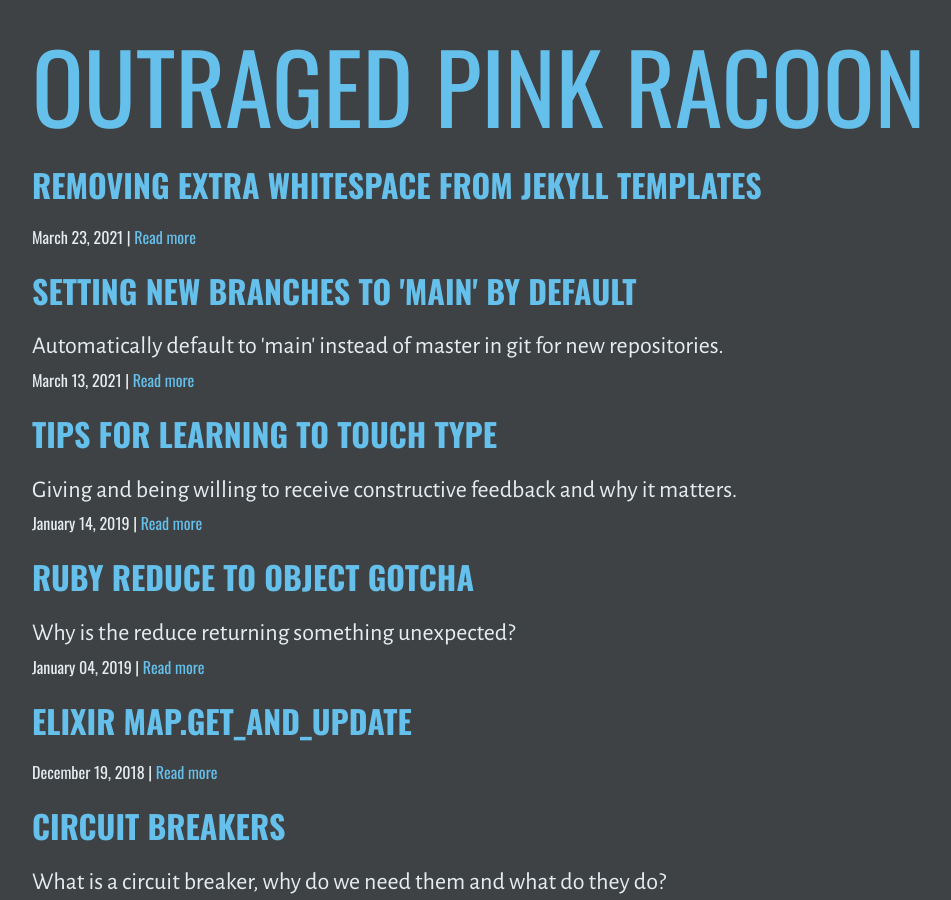
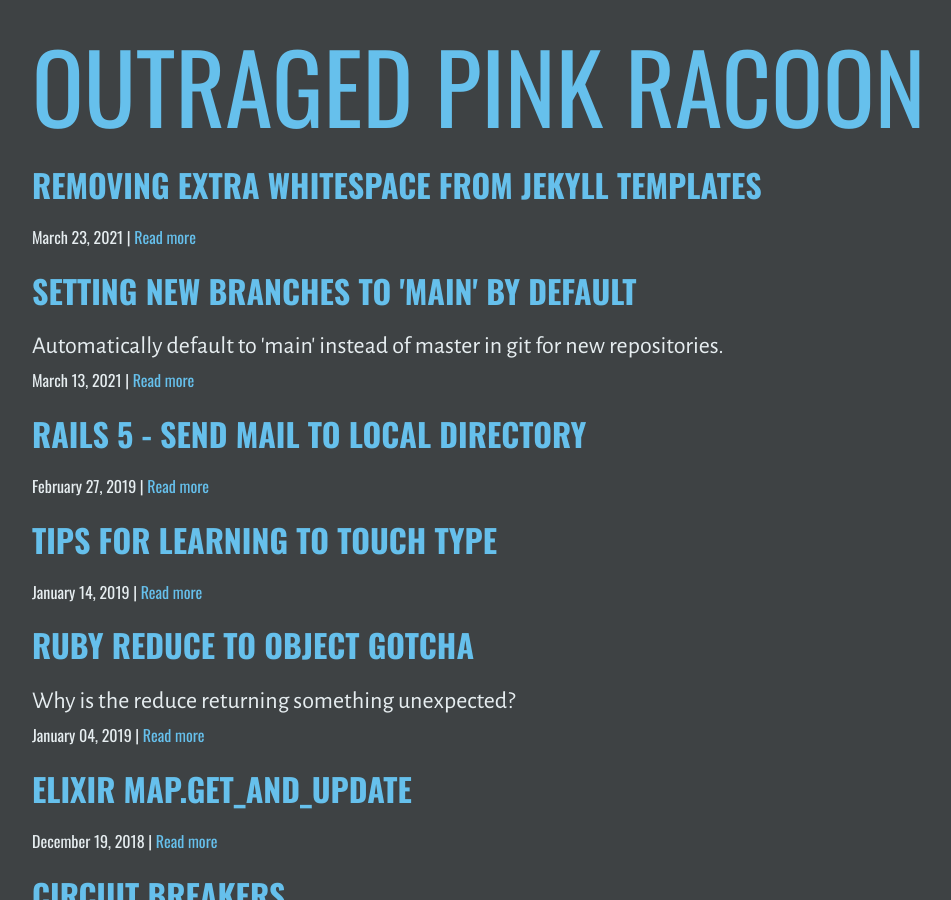
Before and after one commit to outragedpinkracoon/outragedpinkracoon.github.io, a Jekyll site: the page built from index.html, in a window 1280 px wide and 900 px high. Shown: the whole window, without its empty margins (112-1063 px from the left). Built offline with Jekyll 4.4.1, drawn with Linux system fonts in a browser that asks for light colours.

Commit message:
Rails 5 send mail to local directory

```diff
--- a/_posts/2019-01-14-tips-for-learning-to-touch-type.md
+++ b/_posts/2019-01-14-tips-for-learning-to-touch-type.md
@@ -1,6 +1,5 @@
 ---
 title: Tips for Learning to Touch Type
-description: Giving and being willing to receive constructive feedback and why it matters.
 layout: post
 categories: [personal-development]
 ---
```
Also changed, not shown: _posts/2019-02-27-rails-5-send-mail-to-local-directory.md (added, +14 -0 lines), assets/images/tiny-on-mobile/1.png (added).
